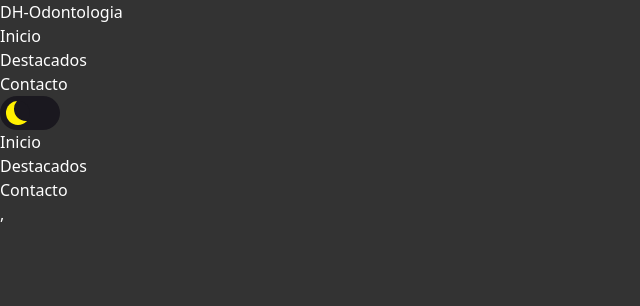
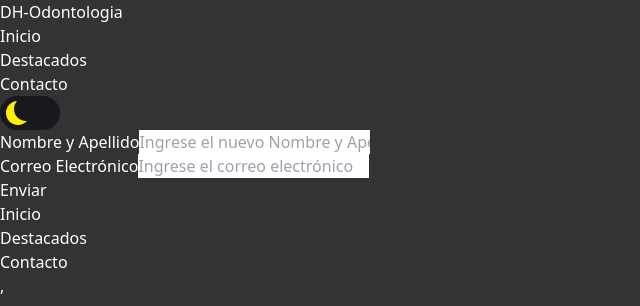
Before and after one commit to madezdev/C1-FinalParcial-React, a React (Vite) app: page /contacto in a window 1280 px wide. Shown: the top 306 px of the page, without its empty margins (0-640 px from the left). Built offline with nearby package versions, Linux system fonts and the light colour scheme; no server answers.

Commit message:
Update route path for contact page

```diff
--- a/src/App.jsx
+++ b/src/App.jsx
@@ -13,7 +13,7 @@ function App() {
       <NavBar />
       <Routes>
         <Route path="/" element={<CardListContainer />} />
-        <Route path="/contact" element={<ContactPage />} />
+        <Route path="/contacto" element={<ContactPage />} />
         <Route path="/card/:id" element={<OdontDetailContainer />} />
         <Route path="/destacados" element={<DestacadoPage />} />
       </Routes>
```
Also changed, not shown: src/components/utils/global.context.tsx (deleted, +0 -15 lines).
